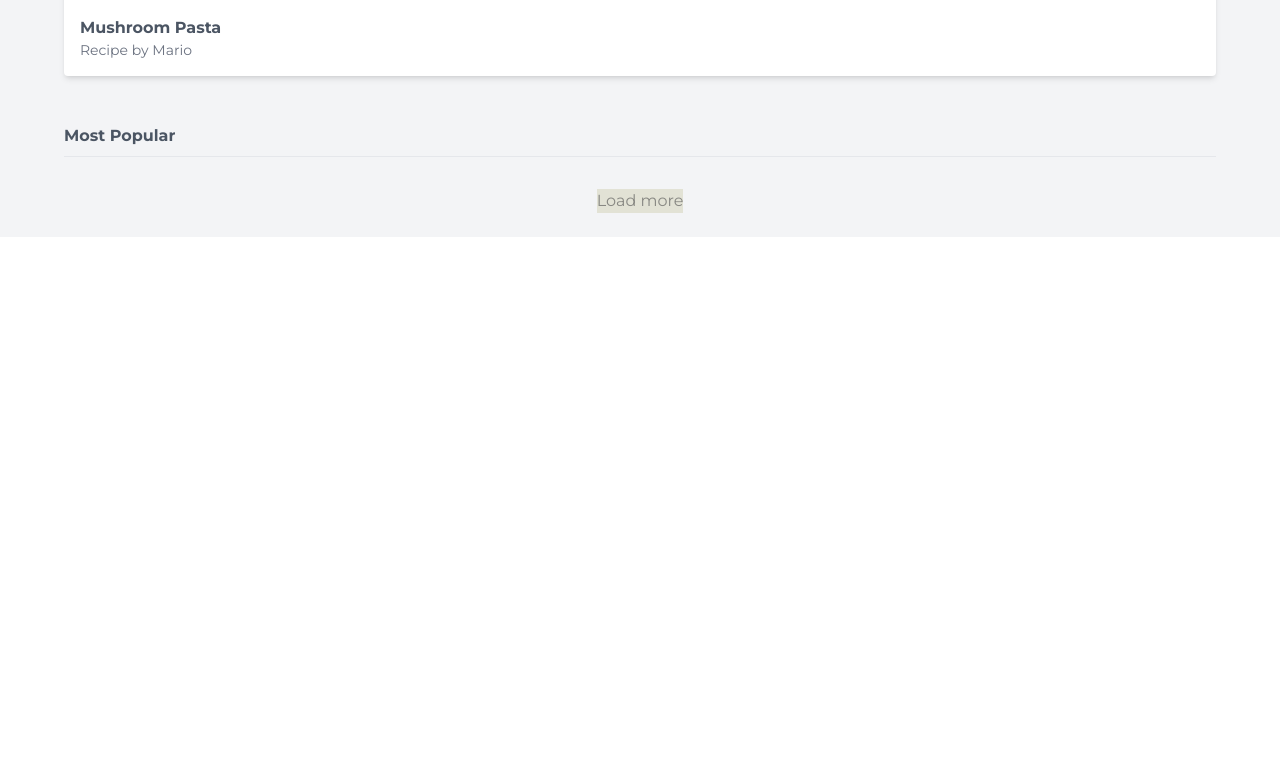
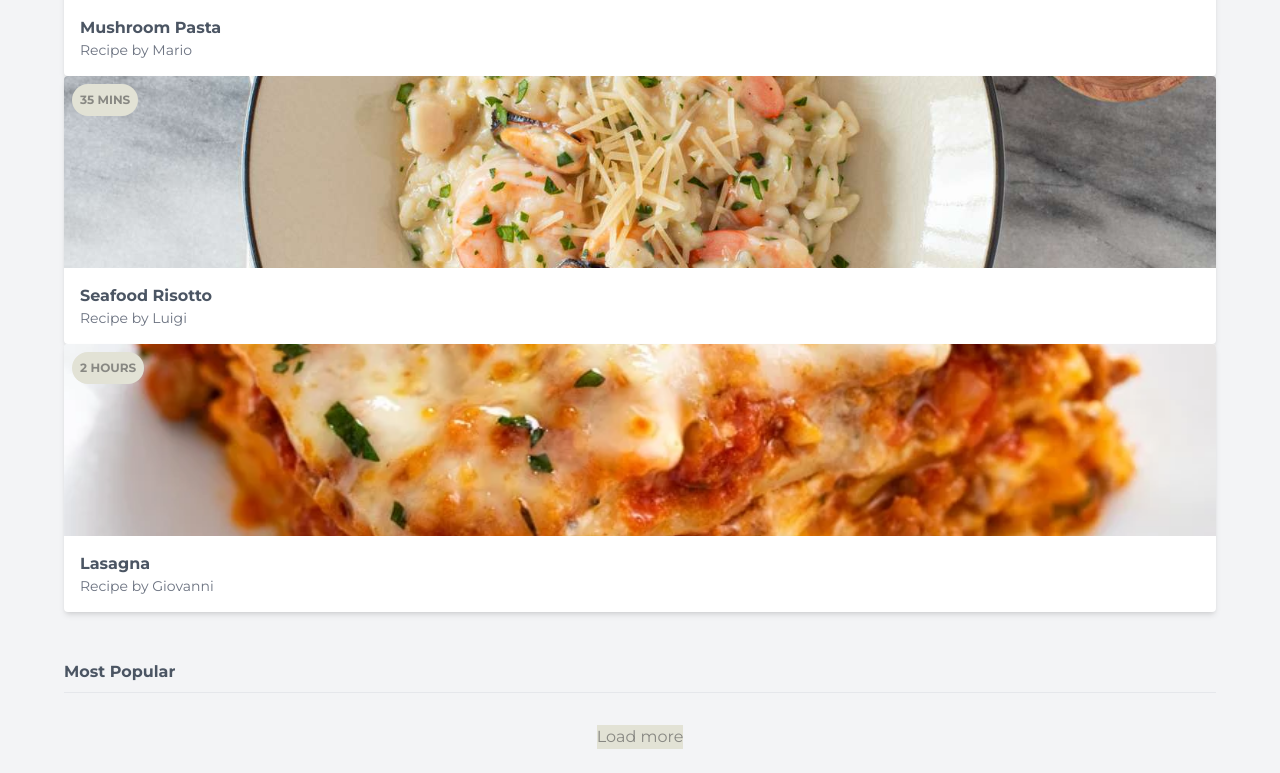
Before and after one commit to brucem98/Tailwind_recipe_site, a website: page src/index.html in a window 1280 px wide. Shown: the part 578-1351 px from the top of the page. Before the commit the page ends 815 px from the top, so only its background shows below. Drawn offline with Linux system fonts and the light colour scheme.

Commit message:
@apply Directive for card and badge classes

```diff
--- a/src/index.html
+++ b/src/index.html
@@ -51,14 +51,34 @@
 
         <div class="mt-8">
           <!-- cards go here -->
-          <div class="bg-white rounded overflow-hidden shadow-md relative">
+          <div class="card">
             <img src="../public/img/mushroom-pasta.webp" alt="mushroom-pasta" class="w-full h-32 sm:h-48 object-cover">
             <div class="m-4">
               <span class="font-bold">Mushroom Pasta</span>
               <span class="block text-gray-500 text-sm">Recipe by Mario</span>
             </div>
-            <div class="bg-secondary-100 text-secondary-200 text-xs uppercase font-bold rounded-full p-2 absolute top-0 ml-2 mt-2">
+            <div class="badge">
               <span>20 mins</span>
+            </div>
+          </div>
+          <div class="card">
+            <img src="../public/img/seafood-risotto.jpg" alt="seafood-risotto" class="w-full h-32 sm:h-48 object-cover">
+            <div class="m-4">
+              <span class="font-bold">Seafood Risotto</span>
+              <span class="block text-gray-500 text-sm">Recipe by Luigi</span>
+            </div>
+            <div class="badge">
+              <span>35 mins</span>
+            </div>
+          </div>
+          <div class="card">
+            <img src="../public/img/lasagna.webp" alt="lasagna" class="w-full h-32 sm:h-48 object-cover">
+            <div class="m-4">
+              <span class="font-bold">Lasagna</span>
+              <span class="block text-gray-500 text-sm">Recipe by Giovanni</span>
+            </div>
+            <div class="badge">
+              <span>2 hours</span>
             </div>
           </div>
         </div>
--- a/src/input.css
+++ b/src/input.css
@@ -5,3 +5,11 @@
 @tailwind base;
 @tailwind components;
 @tailwind utilities;
+
+.card {
+    @apply bg-white rounded overflow-hidden shadow-md relative;
+}
+
+.badge {
+    @apply bg-secondary-100 text-secondary-200 text-xs uppercase font-bold rounded-full p-2 absolute top-0 ml-2 mt-2;
+}
```
Also changed, not shown: public/output.css.
